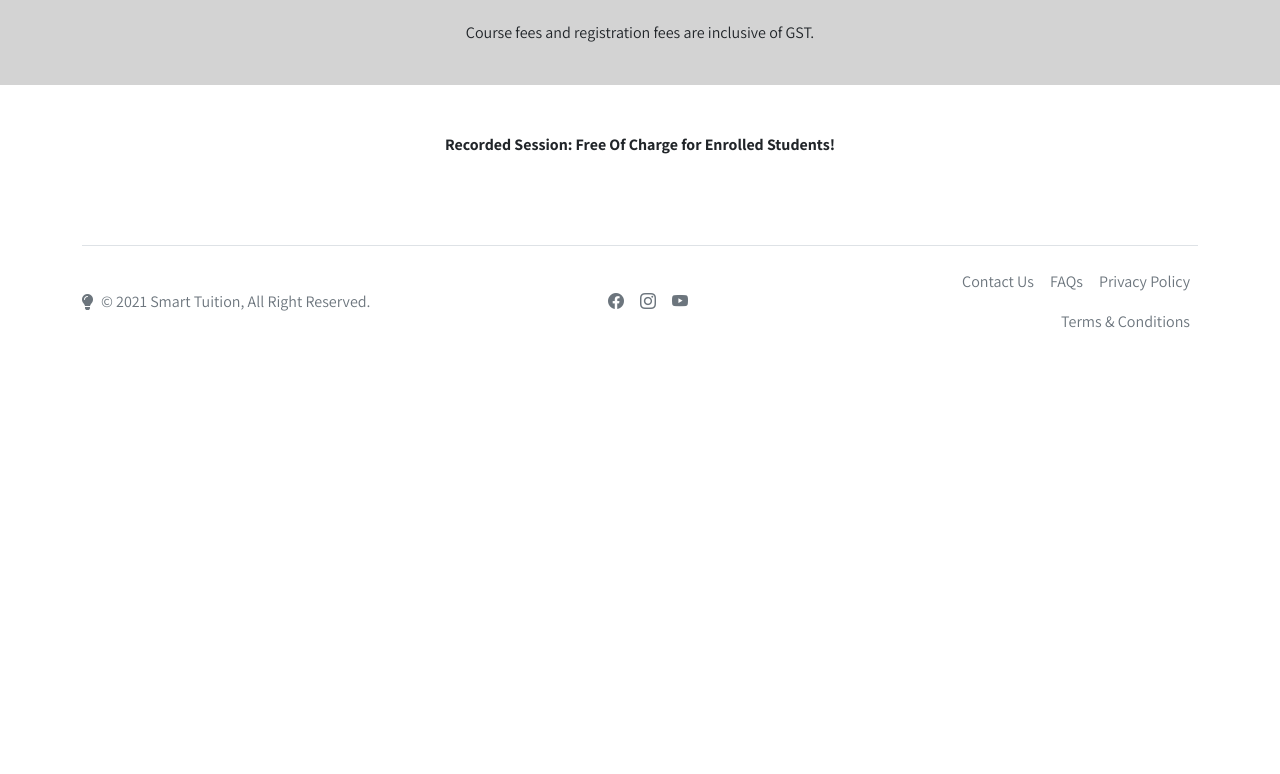
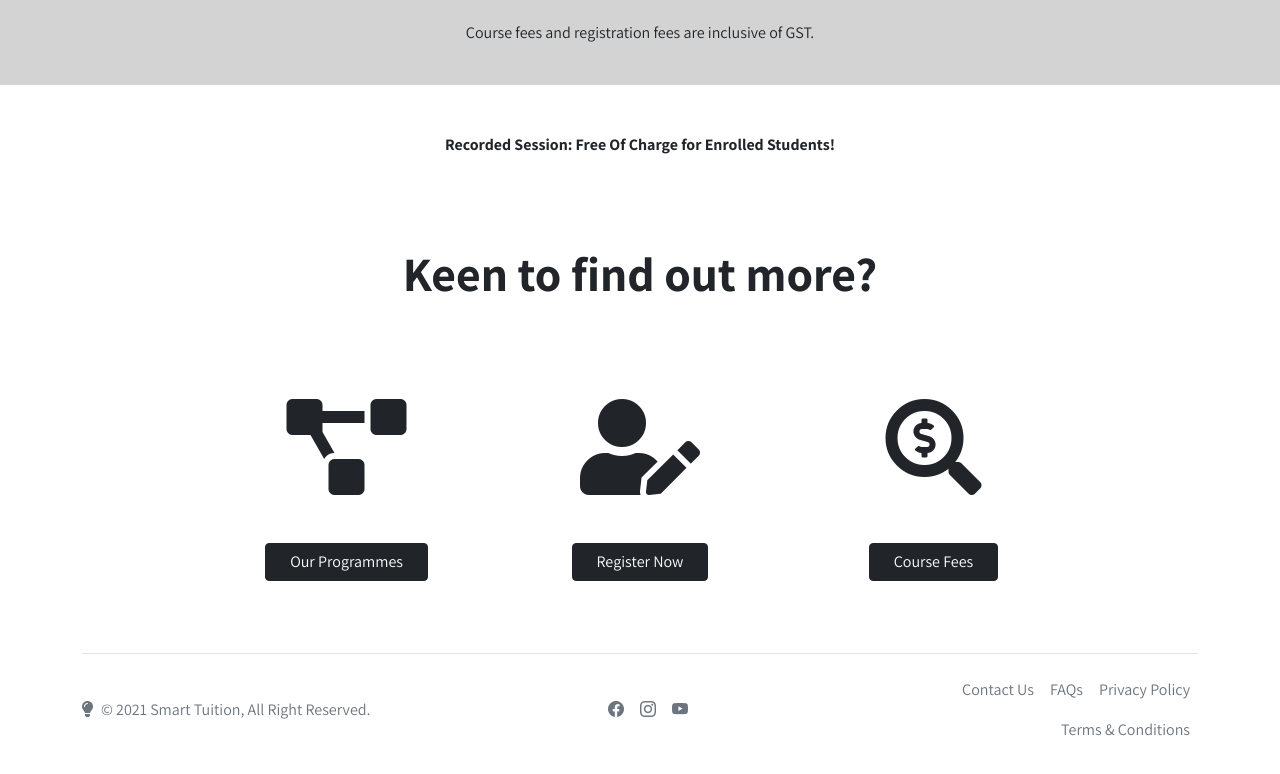
Before and after one commit to wongjunhaoamari/cs2024---Smart-Tuition, a plain HTML site: page coursefee.html in a window 1280 px wide. Shown: the part 3343-4117 px from the top of the page. Before the commit the page ends 3725 px from the top, so only its background shows below. Drawn offline with nearby package versions, Linux system fonts and the light colour scheme; a script that the page names is missing.

Commit message:
Updated 4.40
Updated keen to find out more

```diff
--- a/coursefee.html
+++ b/coursefee.html
@@ -260,6 +260,25 @@
             <div class="py-5">
                 <p class="center-container"><b>Recorded Session: Free Of Charge for Enrolled Students!</b></p>
             </div>
+
+            <!-- Keen to find out more -->
+            <div class="center-container">
+              <h1 class="display-5 fw-bolder my-4">Keen to find out more?</h1>
+            </div>
+            <div class="curriculum-container my-5">
+                <div class="col-sm center-container">
+                  <i class="fas fa-project-diagram fa-6x mt-5 mb-5"></i><br>
+                  <a class="btn btn-dark btn-md px-4 findoutmore-btn" href="ourprogrammes.html">Our Programmes</a>
+                </div>
+                <div class="col-sm center-container">
+                  <i class="fas fa-user-edit fa-6x mt-5 mb-5"></i><br>
+                  <a class="btn btn-dark btn-md px-4 findoutmore-btn" href="contactus.html">Register Now</a>
+                </div>
+                <div class="col-sm center-container">
+                  <i class="fas fa-search-dollar fa-6x mt-5 mb-5"></i><br>
+                  <a class="btn btn-dark btn-md px-4 findoutmore-btn" href="coursefee.html">Course Fees</a>
+                </div>
+            </div>
         </main>
 
         <!-- footer -->
```
Also changed, not shown: aboutus.html (+1 -0 lines), achievement.html (+1 -0 lines), contactus.html (+1 -0 lines), curriculum.html (+1 -2 lines), events.html (+18 -0 lines), ourprogrammes.html (+1 -0 lines), preschoolprogrammes.html (+18 -0 lines), primaryprogrammes.html (+18 -0 lines), secondaryprogrammes.html (+18 -0 lines).
